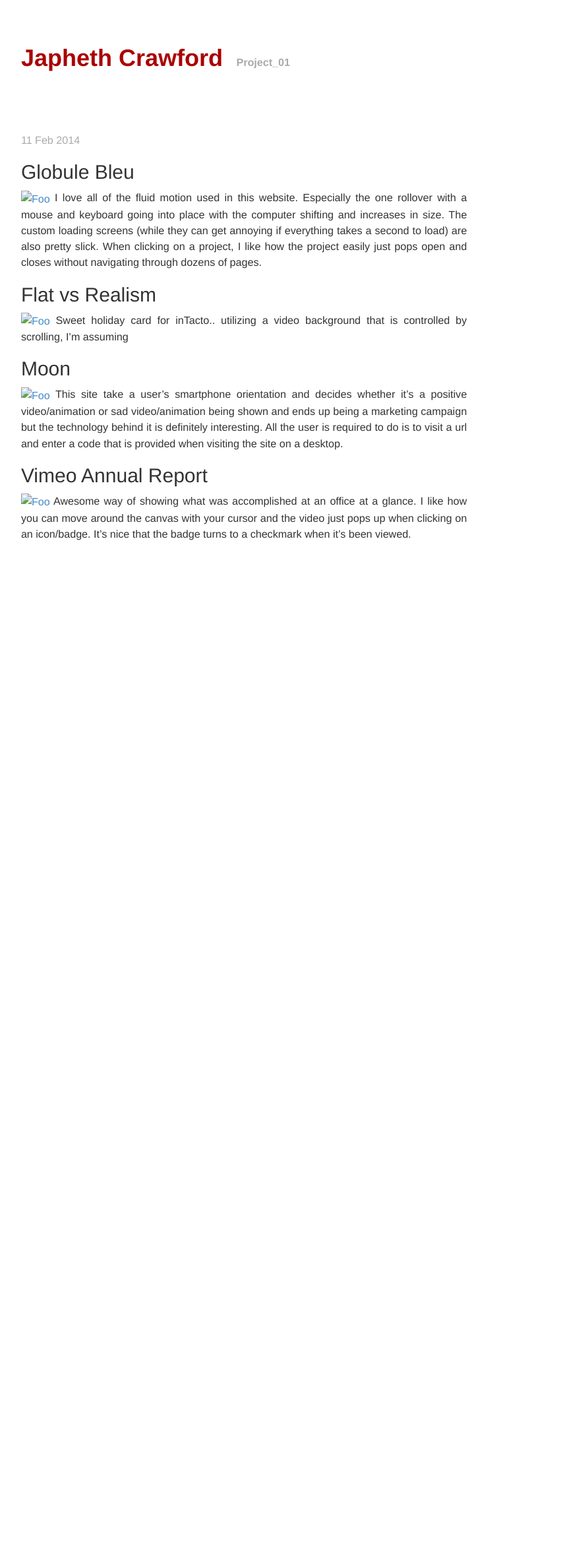
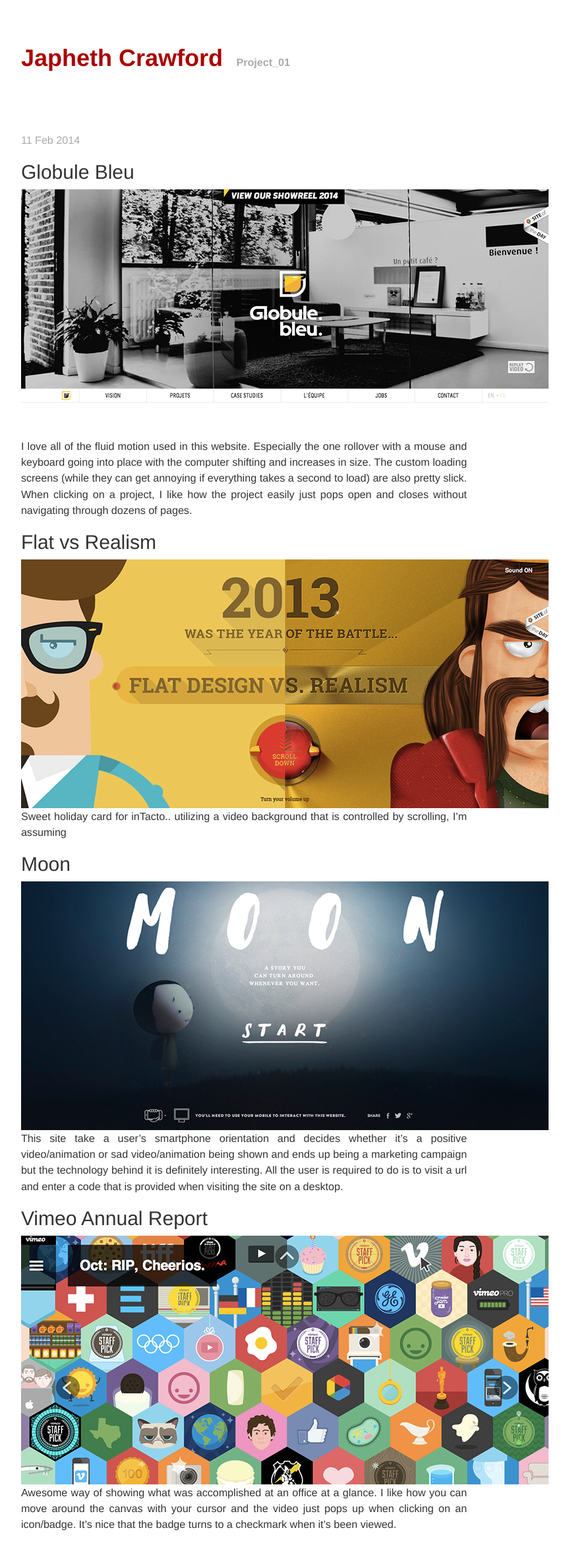
Before and after one commit to japhethcrawford/classblog, a Jekyll site: the page built from _posts/2014-02-11-week-two-favorites.markdown, in a window 1280 px wide. Shown: the whole page at 66% size, without its empty margins (270-1133 px from the left). Built offline with Jekyll 4.4.1, drawn with Linux system fonts in a browser that asks for light colours; Markdown is read by kramdown in place of the engine named in the settings; before the commit the page ends 900 px from its top, so only the background shows below that.

Commit message:
correct image links

```diff
--- a/_posts/2014-02-11-week-two-favorites.markdown
+++ b/_posts/2014-02-11-week-two-favorites.markdown
@@ -7,17 +7,17 @@
 ---
 
 ##Globule Bleu
-<a target="_blank" href="http://www.globulebleu.com" rel="Globule Bleu">![Foo]({{ site.url }}/assets/blogImages/2014/January/globulebleu_screenshot.jpg)</a>
+<a target="_blank" href="http://www.globulebleu.com" rel="Globule Bleu">![Foo]({{ site.url }}/assets/blogImages/2014/February/globulebleu_screenshot.jpg)</a>
 I love all of the fluid motion used in this website. Especially the one rollover with a mouse and keyboard going into place with the computer shifting and increases in size. The custom loading screens (while they can get annoying if everything takes a second to load) are also pretty slick. When clicking on a project, I like how the project easily just pops open and closes without navigating through dozens of pages.
 
 ##Flat vs Realism
-<a target="_blank" href="http://www.flatvsrealism.com/" rel="Flat vs Realism">![Foo]({{ site.url }}/assets/blogImages/2014/January/flatvsrealism_Screenshot.jpg)</a>
+<a target="_blank" href="http://www.flatvsrealism.com/" rel="Flat vs Realism">![Foo]({{ site.url }}/assets/blogImages/2014/February/flatvsrealism_Screenshot.jpg)</a>
 Sweet holiday card for inTacto.. utilizing a video background that is controlled by scrolling, I'm assuming
 
 ##Moon
-<a target="_blank" href="http://unahistoriaquedalavuelta.com/en/" rel="Moon">![Foo]({{ site.url }}/assets/blogImages/2014/January/Moon_Screenshot.jpg)</a>
+<a target="_blank" href="http://unahistoriaquedalavuelta.com/en/" rel="Moon">![Foo]({{ site.url }}/assets/blogImages/2014/February/Moon_Screenshot.jpg)</a>
 This site take a user's smartphone orientation and decides whether it's a positive video/animation or sad video/animation being shown and ends up being a marketing campaign but the technology behind it is definitely interesting. All the user is required to do is to visit a url and enter a code that is provided when visiting the site on a desktop.
 
 ##Vimeo Annual Report
-<a target="_blank" href="http://vimeo.com/timeline/2013/39" rel="Vimeo Annual Report">![Foo]({{ site.url }}/assets/blogImages/2014/January/VimeoAnnualReport_Screenshot.jpg)</a>
+<a target="_blank" href="http://vimeo.com/timeline/2013/39" rel="Vimeo Annual Report">![Foo]({{ site.url }}/assets/blogImages/2014/February/VimeoAnnualReport_Screenshot.jpg)</a>
 Awesome way of showing what was accomplished at an office at a glance. I like how you can move around the canvas with your cursor and the video just pops up when clicking on an icon/badge. It's nice that the badge turns to a checkmark when it's been viewed.
```
Also changed, not shown: 1 other file.
